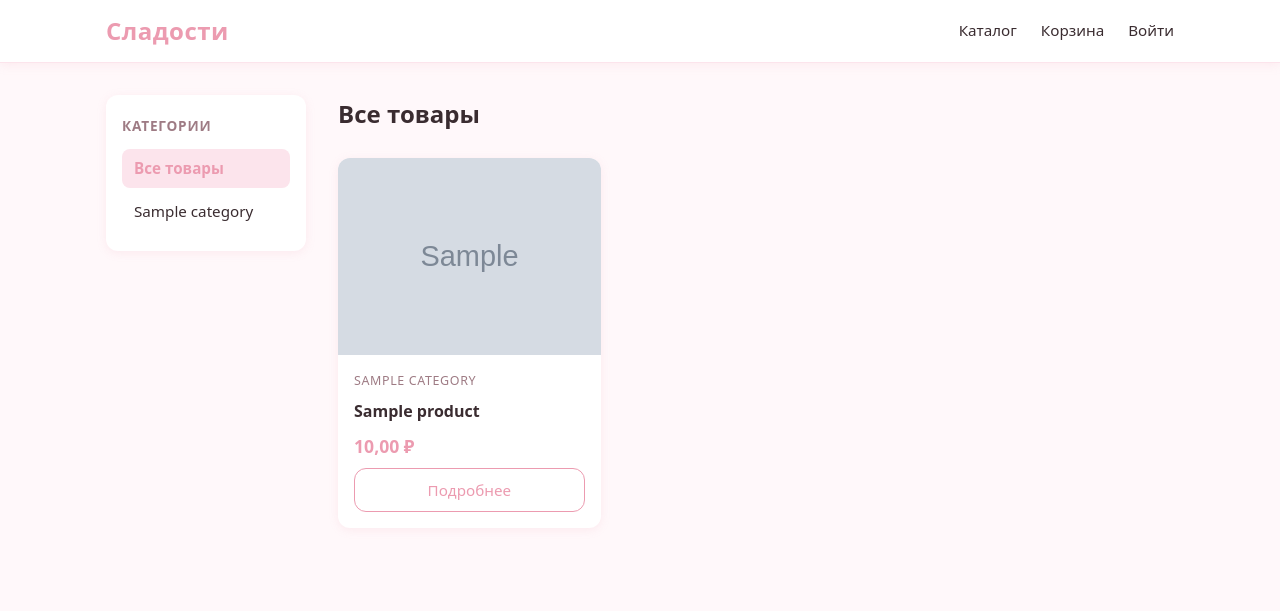
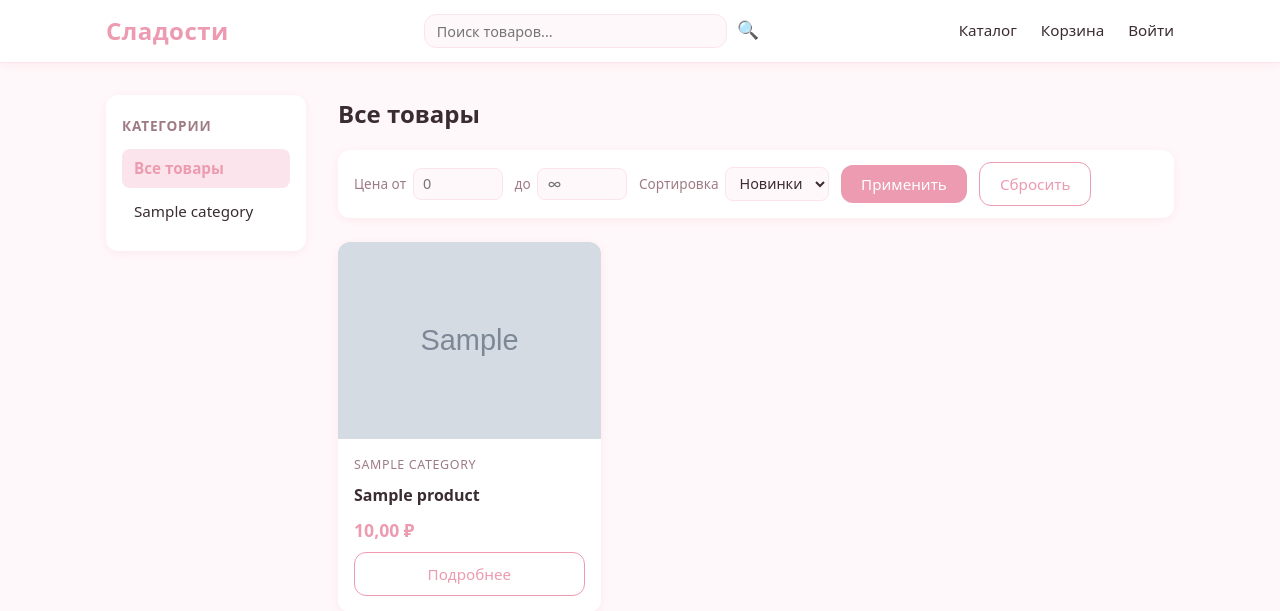
Before and after one commit to Hanabiiiko/confectionery-shop-django, a Django app: page /shop/ in a window 1280 px wide. Shown: the top 611 px of the page. Run offline with Django 5.2, Linux system fonts and the light colour scheme; tables that the repository leaves empty hold one stand-in row (values such as "Sample post"); grey boxes marked "Sample" are stand-in pictures.

Commit message:
Поиск, фильтр по цене, сортировка

```diff
--- a/shop/views.py
+++ b/shop/views.py
@@ -1,6 +1,13 @@
+from django.db.models import Q
 from django.views.generic import DetailView, ListView, TemplateView
 
 from .models import Category, Product
+
+SORT_MAP = {
+    'price_asc':  'price',
+    'price_desc': '-price',
+    'newest':     '-created_at',
+}
 
 
 class HomeView(TemplateView):
@@ -14,18 +21,47 @@ class CatalogView(ListView):
 
     def get_queryset(self):
         qs = Product.objects.filter(available=True).select_related('category')
+
         slug = self.kwargs.get('slug')
         if slug:
             qs = qs.filter(category__slug=slug)
+
+        q = self.request.GET.get('q', '').strip()
+        if q:
+            qs = qs.filter(Q(name__icontains=q) | Q(description__icontains=q))
+
+        min_price = self.request.GET.get('min_price', '').strip()
+        max_price = self.request.GET.get('max_price', '').strip()
+        if min_price:
+            try:
+                qs = qs.filter(price__gte=min_price)
+            except Exception:
+                pass
+        if max_price:
+            try:
+                qs = qs.filter(price__lte=max_price)
+            except Exception:
+                pass
+
+        sort = self.request.GET.get('sort', 'newest')
+        qs = qs.order_by(SORT_MAP.get(sort, '-created_at'))
         return qs
 
     def get_context_data(self, **kwargs):
         context = super().get_context_data(**kwargs)
         context['categories'] = Category.objects.all()
+
         slug = self.kwargs.get('slug')
         context['current_category'] = (
             Category.objects.get(slug=slug) if slug else None
         )
+
+        params = self.request.GET.copy()
+        params.pop('page', None)
+        context['get_params'] = params.urlencode()
+        context['current_sort'] = self.request.GET.get('sort', 'newest')
+        context['current_min'] = self.request.GET.get('min_price', '')
+        context['current_max'] = self.request.GET.get('max_price', '')
         return context
 
 
--- a/static/css/styles.css
+++ b/static/css/styles.css
@@ -57,10 +57,111 @@ header .container {
     letter-spacing: 0.02em;
 }
 
+.header-search {
+    display: flex;
+    align-items: center;
+    gap: 0.35rem;
+    flex: 1;
+    max-width: 340px;
+    margin-inline: 1.5rem;
+}
+
+.search-input {
+    flex: 1;
+    padding: 0.4rem 0.75rem;
+    border: 1.5px solid var(--color-soft);
+    border-radius: var(--radius);
+    font-size: 0.9rem;
+    font-family: inherit;
+    color: var(--color-text);
+    background-color: var(--color-bg);
+    outline: none;
+}
+
+.search-input:focus {
+    border-color: var(--color-accent);
+}
+
+.search-btn {
+    background: none;
+    border: none;
+    cursor: pointer;
+    font-size: 1.1rem;
+    color: var(--color-muted);
+    padding: 0.3rem;
+    line-height: 1;
+}
+
+.search-btn:hover {
+    color: var(--color-accent);
+}
+
 nav {
     display: flex;
     gap: 1.5rem;
     align-items: center;
+}
+
+.filter-bar {
+    display: flex;
+    align-items: center;
+    gap: 0.75rem;
+    flex-wrap: wrap;
+    padding: 0.75rem 1rem;
+    background-color: var(--color-white);
+    border-radius: var(--radius);
+    box-shadow: var(--shadow);
+    margin-block: 1rem 0.5rem;
+}
+
+.filter-group {
+    display: flex;
+    align-items: center;
+    gap: 0.4rem;
+}
+
+.filter-label {
+    font-size: 0.85rem;
+    color: var(--color-muted);
+    white-space: nowrap;
+}
+
+.filter-input {
+    width: 90px;
+    padding: 0.35rem 0.6rem;
+    border: 1.5px solid var(--color-soft);
+    border-radius: 8px;
+    font-size: 0.9rem;
+    font-family: inherit;
+    color: var(--color-text);
+    background-color: var(--color-bg);
+    outline: none;
+}
+
+.filter-input:focus {
+    border-color: var(--color-accent);
+}
+
+.filter-select {
+    padding: 0.35rem 0.6rem;
+    border: 1.5px solid var(--color-soft);
+    border-radius: 8px;
+    font-size: 0.9rem;
+    font-family: inherit;
+    color: var(--color-text);
+    background-color: var(--color-bg);
+    outline: none;
+    cursor: pointer;
+}
+
+.filter-select:focus {
+    border-color: var(--color-accent);
+}
+
+.filter-apply,
+.filter-reset {
+    padding: 0.38rem 1rem;
+    font-size: 0.9rem;
 }
 
 nav a {
@@ -516,6 +617,17 @@ footer {
         flex-wrap: wrap;
     }
 
+    .header-search {
+        order: 3;
+        margin-inline: 0;
+        max-width: 100%;
+        width: 100%;
+    }
+
+    header .container {
+        flex-wrap: wrap;
+    }
+
     .product-detail {
         grid-template-columns: 1fr;
         gap: 1.5rem;
--- a/templates/base.html
+++ b/templates/base.html
@@ -12,6 +12,12 @@
 <header>
     <div class="container">
         <a class="logo" href="/">Сладости</a>
+        <form class="header-search" action="/shop/" method="get">
+            <input class="search-input" type="search" name="q"
+                   placeholder="Поиск товаров..."
+                   value="{{ request.GET.q }}">
+            <button class="search-btn" type="submit">&#128269;</button>
+        </form>
         <nav>
             <a href="/shop/">Каталог</a>
             <a href="/cart/">Корзина</a>
--- a/templates/shop/catalog.html
+++ b/templates/shop/catalog.html
@@ -33,6 +33,39 @@
             {% if current_category %}{{ current_category.name }}{% else %}Все товары{% endif %}
         </h1>
 
+        <form class="filter-bar" method="get" action="">
+            {% if request.GET.q %}
+                <input type="hidden" name="q" value="{{ request.GET.q }}">
+            {% endif %}
+            {% if current_category %}
+                <input type="hidden" name="slug" value="{{ current_category.slug }}">
+            {% endif %}
+
+            <div class="filter-group">
+                <label class="filter-label">Цена от</label>
+                <input class="filter-input" type="number" name="min_price"
+                       min="0" placeholder="0" value="{{ current_min }}">
+            </div>
+            <div class="filter-group">
+                <label class="filter-label">до</label>
+                <input class="filter-input" type="number" name="max_price"
+                       min="0" placeholder="∞" value="{{ current_max }}">
+            </div>
+            <div class="filter-group">
+                <label class="filter-label">Сортировка</label>
+                <select class="filter-select" name="sort">
+                    <option value="newest"    {% if current_sort == 'newest'    %}selected{% endif %}>Новинки</option>
+                    <option value="price_asc" {% if current_sort == 'price_asc' %}selected{% endif %}>Цена ↑</option>
+                    <option value="price_desc"{% if current_sort == 'price_desc'%}selected{% endif %}>Цена ↓</option>
+                </select>
+            </div>
+            <button class="btn btn-primary filter-apply" type="submit">Применить</button>
+            <a class="btn btn-outline filter-reset"
+               href="{% if current_category %}{{ current_category.get_absolute_url }}{% else %}/shop/{% endif %}">
+                Сбросить
+            </a>
+        </form>
+
         {% if products %}
         <div class="card-grid">
             {% for product in products %}
@@ -55,7 +88,7 @@
         {% if page_obj.paginator.num_pages > 1 %}
         <nav class="pagination">
             {% if page_obj.has_previous %}
-                <a class="page-link" href="?page={{ page_obj.previous_page_number }}">&larr;</a>
+                <a class="page-link" href="?{{ get_params }}&page={{ page_obj.previous_page_number }}">&larr;</a>
             {% else %}
                 <span class="page-link disabled">&larr;</span>
             {% endif %}
@@ -64,12 +97,12 @@
                 {% if num == page_obj.number %}
                     <span class="page-link current">{{ num }}</span>
                 {% elif num >= page_obj.number|add:"-2" and num <= page_obj.number|add:"2" %}
-                    <a class="page-link" href="?page={{ num }}">{{ num }}</a>
+                    <a class="page-link" href="?{{ get_params }}&page={{ num }}">{{ num }}</a>
                 {% endif %}
             {% endfor %}
 
             {% if page_obj.has_next %}
-                <a class="page-link" href="?page={{ page_obj.next_page_number }}">&rarr;</a>
+                <a class="page-link" href="?{{ get_params }}&page={{ page_obj.next_page_number }}">&rarr;</a>
             {% else %}
                 <span class="page-link disabled">&rarr;</span>
             {% endif %}
@@ -77,7 +110,7 @@
         {% endif %}
 
         {% else %}
-        <p class="catalog-empty">В этой категории пока нет товаров.</p>
+        <p class="catalog-empty">Ничего не найдено. Попробуйте изменить фильтры.</p>
         {% endif %}
 
     </div>
```
